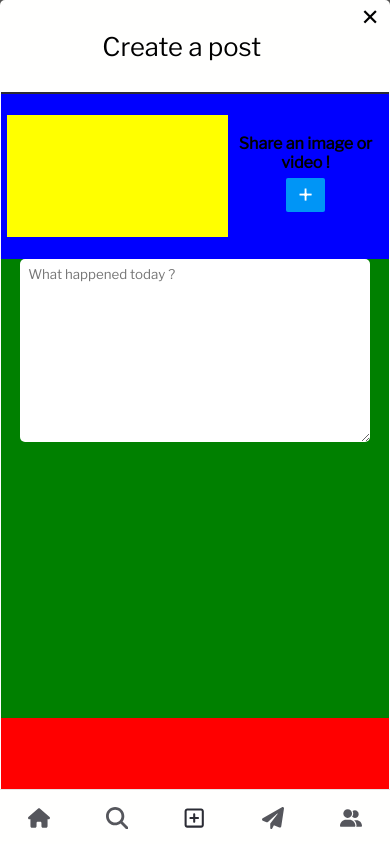
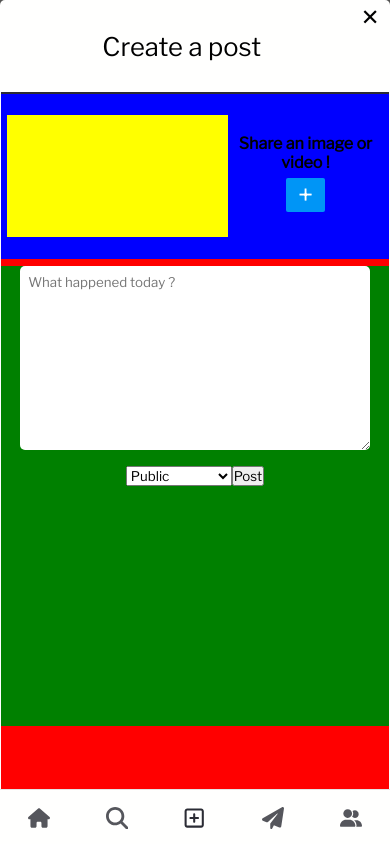
Before and after one commit to NRK-group/Moment, a React (Vite) app in the folder frontend/: page /newpost in a window 390 px wide. Built offline with nearby package versions, Linux system fonts and the light colour scheme.

Commit message:
Create a post box Dynamic

```diff
--- a/frontend/src/features/newpost/NewPost.css
+++ b/frontend/src/features/newpost/NewPost.css
@@ -94,6 +94,12 @@
         width: 450px;
     }
 
+    .newPostImgHolder{
+        width: 90%;
+
+    }
+
+
 }
 
 @media all and (max-width: 480px) {
@@ -134,7 +140,7 @@
     }
 
     .newPostTextContent{
-        margin-top: 0;
+        margin-top: 2%;
         min-height: 140px;
     }
 }
--- a/frontend/src/features/newpost/NewPost.jsx
+++ b/frontend/src/features/newpost/NewPost.jsx
@@ -1,4 +1,5 @@
 import Card from "../../components/card/Card";
+import PrivacySelector from "../profile/PrivacySelector";
 import './NewPost.css'
 
 export default function NewPost() {
@@ -22,7 +23,8 @@ export default function NewPost() {
 
           <Card styleName='NewPostContentInput'>
             <textarea cols='100' rows='7' wrap='hard' className='newPostTextContent' maxlength='280' placeholder="What happened today ?" />
-
+            <PrivacySelector styleName='newPostPrivacySelector' closeFriends={true} />
+            <button styleName=''>Post</button>
           </Card>
 
         </Card>
--- /dev/null
+++ b/frontend/src/features/profile/PrivacySelector.jsx
@@ -0,0 +1,19 @@
+function AddCloseFriends(close){
+    if (!close) return
+    return (
+        <option key='closeFiendSelector'>Close Friends</option>
+    )
+}
+export default function PrivacySelector(props) {
+  return (
+    <select className={props.styleName}>
+        <option key='publicSelector'>Public</option>
+        <option key='privateSelector'>Private</option>
+        {
+            AddCloseFriends(props.closeFriends)
+        }
+
+    </select>
+
+  )
+}
```
